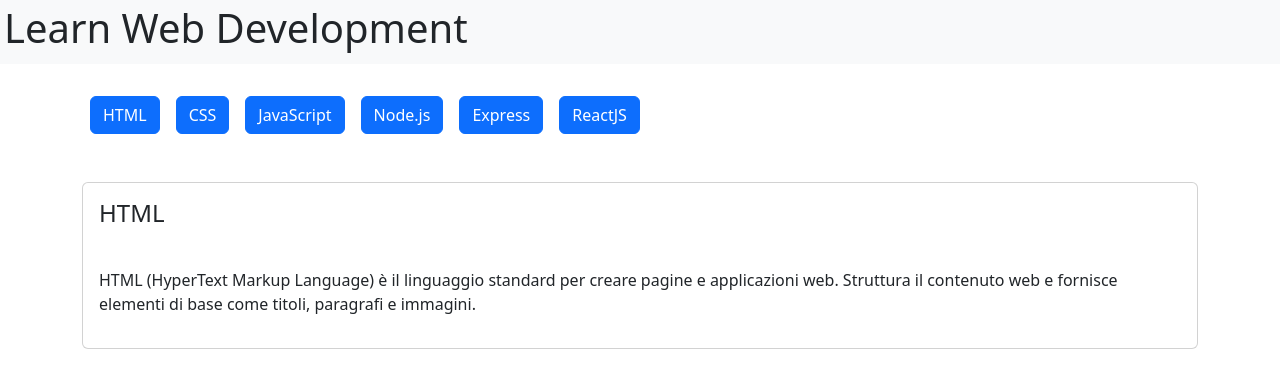
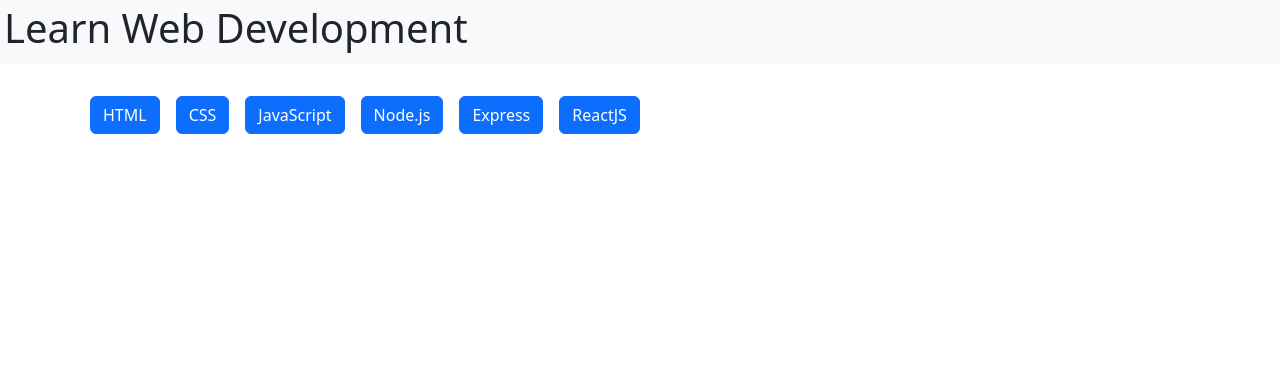
Before and after one commit to MegaEmme/react-use-state, a React (Vite) app: page / in a window 1280 px wide. Shown: the top 388 px of the page. Built offline with nearby package versions, Linux system fonts and the light colour scheme.

Commit message:
feat: creating button component

```diff
--- a/src/components/Button.jsx
+++ b/src/components/Button.jsx
@@ -1,17 +1,17 @@
-// import { useState } from "react";
+import { useState } from "react";
 
-// function Button(props) {
-//     const buttons = props.Button;
-//     const [press, setPress] = useState(false);
-//     return (
-//         <>
-//             {buttons.map(element =>
-//                 <button onClick={() => { setPress(press === "element.title") }} key={element.id} className="btn btn-primary mb-5 m-2">
-//                     {`${element.title}`}
-//                 </button>
-//             )}
-//         </>
-//     )
-// };
+function Button(props) {
+    const buttons = props.Buttons;
+    const [isActive, setIsActive] = useState(null);
+    return (
+        <>
+            {buttons.map(element =>
+                <button onClick={() => { setIsActive(element.title) }} key={element.id} className="btn btn-primary mb-5 m-2">
+                    {element.title}
+                </button>
+            )}
+        </>
+    )
+};
 
-// export default Button;
+export default Button;
--- a/src/components/Main.jsx
+++ b/src/components/Main.jsx
@@ -1,20 +1,18 @@
 import { useState } from "react";
 import languages from "../data/languages";
 import Card from "./Card";
+import Button from "./Button";
 
 function Main() {
-    const [press, setPress] = useState(languages[0].title);
+    const [press, setPress] = useState(null);
+
     return (
         <>
             {console.log(press)}
             <div className="container">
-                {languages.map(element =>
-                    <button onClick={() => { setPress(element.title) }} key={element.id} className="btn btn-primary mb-5 m-2">
-                        {element.title}
-                    </button>
-                )}
+                <Button Buttons={languages} />
                 <Card Cards={languages.filter(element => element.title === press)} />
-            </div>
+            </div >
         </>
     )
 };
```
